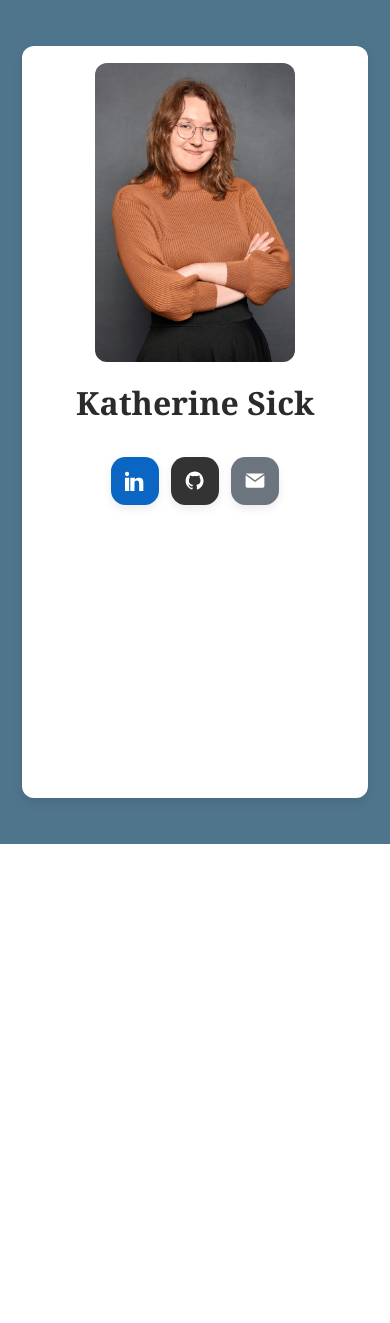
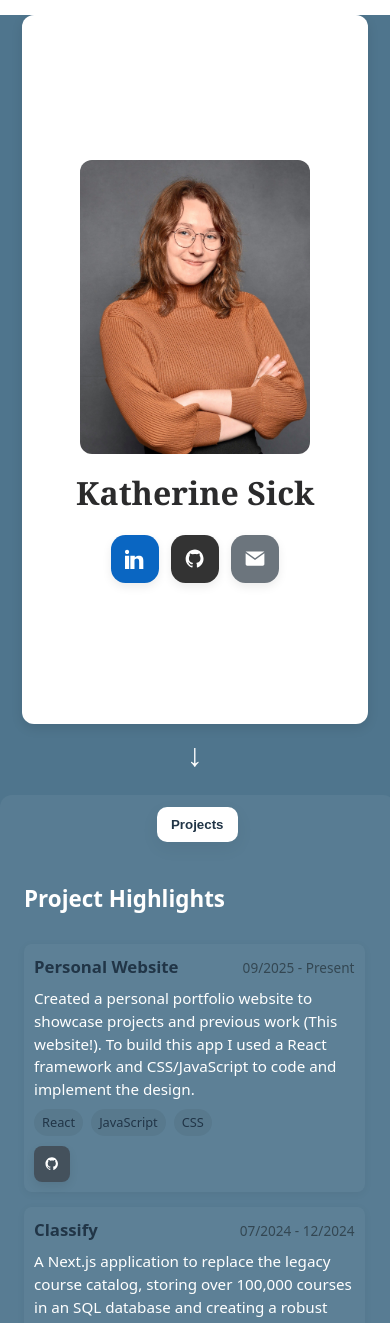
Before and after one commit to KatherineSick/katherinesick-portfolio, a React (Vite) app: page / in a window 390 px wide. Shown: the top 1323 px of the page. Before the commit the page ends 844 px from the top, so only its background shows below. Built offline with nearby package versions, Linux system fonts and the light colour scheme.

Commit message:
added working profile and project section to mobile

```diff
--- a/src/MobileLayout.jsx
+++ b/src/MobileLayout.jsx
@@ -1,14 +1,23 @@
 import ProfileMobile from './components-mobile/Profile';
-// import Tabs from './components-mobile/Tabs';
+import Tabs from './components-mobile/Tabs';
 import './index-mob.css';
 
 export default function MobileLayout() {
+  const scrollToTabs = () => {
+    const tabs = document.getElementById('tabs-section');
+    if (tabs) {
+      tabs.scrollIntoView({ behavior: 'smooth' });
+    }
+  };
   return (
     <div className="layout-mobile">
       <div className="mobile-box">
         <ProfileMobile />
-        {/* <TabsMobile /> */}
       </div>
+      <button className="scroll-arrow" onClick={scrollToTabs} aria-label="Scroll to tabs">
+        ↓
+      </button>
+      <Tabs />
     </div>
   );
 }
--- a/src/components-mobile/Projects.jsx
+++ b/src/components-mobile/Projects.jsx
@@ -0,0 +1,127 @@
+import React from 'react';
+import ling1 from '../assets/LING_413_Project_1.pdf';
+import ling2 from '../assets/LING_413_Project_2.pdf';
+import ling3 from '../assets/LING_413_Project_3.pdf';
+import fling from '../assets/LING_413_Final_Project.pdf';
+
+
+const projectsData = [
+  {
+    title: 'Personal Website',
+    tags: ['React', 'JavaScript', 'CSS'],
+    date: '09/2025 - Present',
+    description: 'Created a personal portfolio website to showcase projects and previous work (This website!). To build this app I used a React framework and CSS/JavaScript to code and implement the design.',
+    repoUrl: 'https://github.com/KatherineSick/katherinesick-portfolio.git'
+  },
+  {
+    title: 'Classify',
+    tags: ['React', 'SQL', 'Python', 'JavaScript'],
+    date: '07/2024 - 12/2024',
+    description: 'A Next.js application to replace the legacy course catalog, storing over 100,000 courses in an SQL database and creating a robust API for seamless data access. I was a part of a 4 developer team that developed this application using SQL, JavaScript, Python, etc.',
+    repoUrl: 'https://github.com/KatherineSick/classify.git'
+  },
+  {
+    title: 'Natural Disaster Risk Calculator',
+    tags: ['React', 'JavaScript', 'APIs'],
+    date: '02/2023',
+    description: 'Built a program that, given a home address or location information, will show you the statistics for the top disasters/risks that could happen at that location, and give an overall risk assessment score. This project was made for the HackIllinois 2023 hackathon, and was made in collaboration with 2 other team members.',
+    repoUrl: 'https://github.com/KatherineSick/HackIllinois2023.git'
+  },
+  {
+    title: 'Twitch Graph Analysis',
+    tags: ['C++'],
+    date: '10/2022 - 12/2022',
+    description: 'Programmed a C++ application to analyze Twitch networks using Dijkstra’s algorithm. This project was made in a team of three other people in the Fall of 2022.',
+    repoUrl: 'https://github.com/lnguy7/cs225FinalProject.git'
+  }
+];
+
+const papersData = [
+  {
+    title: 'Embedding Analysis of Gendered Language using BERT',
+    date: '05/2025',
+    description: 'This study investigates the presence and impact of gendered language in job advertisements using contextual word embeddings derived from BERT. We quantify the gender bias in job descriptions by comparing extracted keywords to prototypical male and female embedding centroids.',
+    pdfUrl: fling
+  },
+  {
+    title: 'Comparing Word Embeddings of Spam and Non-Spam Emails',
+    date: '04/2025',
+    description: 'This paper follows the development of a semi-supervised experiment that uses Word2Vec models on different classes of a spam and non-spam email corpus. This allows us to compare word embeddings across different registers, and analyze the neighborhoods of certain words in each.',
+    pdfUrl: ling3
+  },
+  {
+    title: 'Analyzing Topics of Tweets and their Significance Over Time',
+    date: '03/2025',
+    description: 'This paper follows the development of an unsupervised model that applies Latent Dirichlet Allocation (LDA) to cluster and analyze topics from a sample of the Sentiment140 Twitter corpus.',
+    pdfUrl: ling2
+  },
+  {
+    title: 'Training Models for Part-of-Speech Tagging',
+    date: '03/2025',
+    description: 'This study follows the development of part-of-speech tagging classifiers. For this study we train a bi-directional LSTM model and a Naive Bayes model in order to correctly identify the part of speech of each word in a sentence.',
+    pdfUrl: ling1
+  }
+];
+
+export default function ProjectsMobile() {
+  return (
+    <div className="projects-mobile">
+      <h2 className="mobile-heading">Project Highlights</h2>
+      <ul className="projects-ul">
+        {projectsData.map((project, idx) => (
+          <li className="project-item" key={idx}>
+            <div className="project-meta">
+              <strong className="project-title">{project.title}</strong>
+              <time className="project-date">{project.date}</time>
+            </div>
+            <p className="project-desc">{project.description}</p>
+            <div className="tag-list">
+              {project.tags.map((t, i) => (
+                <span className="tag-badge" key={i}>{t}</span>
+              ))}
+            </div>
+            <div className="entry-actions">
+              {project.repoUrl && (
+                <a
+                  className="btn btn-entry btn-repo"
+                  href={project.repoUrl}
+                  target="_blank"
+                  rel="noopener noreferrer"
+                  aria-label={`${project.title} repository`}
+                >
+                  <svg width="14" height="14" viewBox="0 0 24 24" fill="none">
+                    <path fill="#fff" d="M12 .5C5.73.5.75 5.48.75 11.76c0 4.9 3.17 9.05 7.58 10.52.55.1.75-.24.75-.53v-1.87c-3.08.67-3.73-1.48-3.73-1.48-.5-1.28-1.22-1.62-1.22-1.62-.99-.68.07-.67.07-.67 1.1.08 1.68 1.13 1.68 1.13.98 1.68 2.57 1.2 3.2.92.1-.72.38-1.2.69-1.48-2.46-.28-5.05-1.23-5.05-5.48 0-1.21.43-2.2 1.12-2.98-.11-.28-.49-1.4.11-2.92 0 0 .91-.29 2.98 1.14a10.3 10.3 0 012.72-.37c.92 0 1.85.13 2.72.37 2.07-1.43 2.98-1.14 2.98-1.14.6 1.52.22 2.64.11 2.92.7.78 1.12 1.77 1.12 2.98 0 4.26-2.6 5.2-5.07 5.48.39.34.74 1 .74 2.02v3c0 .29.2.64.76.53C19.08 20.8 22.25 16.65 22.25 11.76 22.25 5.48 17.27.5 12 .5z"/>
+                  </svg>
+                </a>
+              )}
+            </div>
+          </li>
+        ))}
+      </ul>
+
+      <h2 className="mobile-heading">Research Papers</h2>
+      <ul className="projects-ul">
+        {papersData.map((paper, idx) => (
+          <li className="project-item" key={idx}>
+            <div className="project-meta">
+              <strong className="project-title">{paper.title}</strong>
+              <time className="project-date">{paper.date}</time>
+            </div>
+            <p className="project-desc">{paper.description}</p>
+            <div className="entry-actions">
+              <a
+                className="btn btn-entry btn-pdf"
+                href={paper.pdfUrl}
+                target="_blank"
+                rel="noopener noreferrer"
+                aria-label={`${paper.title} PDF`}
+              >
+                PDF
+              </a>
+            </div>
+          </li>
+        ))}
+      </ul>
+    </div>
+  );
+}
--- a/src/components-mobile/Tabs.jsx
+++ b/src/components-mobile/Tabs.jsx
@@ -1,16 +1,17 @@
 import React, { useState } from 'react';
-import Projects from './ProjectsMobile';
-import Education from './EducationMobile';
-import Experience from './ExperienceMobile';
+import ProjectsMobile from './Projects';
+// import Education from './Education';
+// import Experience from './Experience';
 
 export default function Tabs() {
   const [selectedTab, setSelectedTab] = useState('projects');
 
   return (
+    <div id="tabs-section">
       <div className="tabs-card-mobile" style={{
         width: '95%',
         maxWidth: '600px',
-      margin: '16px auto',
+        margin: '0px auto',
         padding: '12px',
         borderRadius: '12px',
         backgroundColor: 'rgba(255,255,255,0.05)'
@@ -22,14 +23,15 @@ export default function Tabs() {
           flexWrap: 'wrap'
         }}>
           <button className="tab" aria-selected={selectedTab === 'projects'} onClick={() => setSelectedTab('projects')}>Projects</button>
-        <button className="tab" aria-selected={selectedTab === 'education'} onClick={() => setSelectedTab('education')}>Education</button>
-        <button className="tab" aria-selected={selectedTab === 'experience'} onClick={() => setSelectedTab('experience')}>Experience</button>
+          {/* <button className="tab" aria-selected={selectedTab === 'education'} onClick={() => setSelectedTab('education')}>Education</button>
+          <button className="tab" aria-selected={selectedTab === 'experience'} onClick={() => setSelectedTab('experience')}>Experience</button> */}
         </div>
 
         <div className="tabpanels-mobile" style={{ textAlign: 'left' }}>
-        {selectedTab === 'projects' && <Projects />}
-        {selectedTab === 'education' && <Education />}
-        {selectedTab === 'experience' && <Experience />}
+          {selectedTab === 'projects' && <ProjectsMobile />}
+          {/* {selectedTab === 'education' && <Education />}
+          {selectedTab === 'experience' && <Experience />} */}
+        </div>
       </div>
     </div>
   );
--- a/src/index-mob.css
+++ b/src/index-mob.css
@@ -1,14 +1,14 @@
-/* Mobile container fills screen */
 .layout-mobile {
   display: flex;
-  justify-content: center;  /* horizontal centering */
-  align-items: center;      /* vertical centering */
-  height: 100vh;            /* full viewport height */
-  width: 100vw;             /* full viewport width */
-  margin: 0;                /* remove default margins */
+  flex-direction: column;
+  justify-content: center;
+  align-items: center;
+  min-height: 100vh;
+  width: 100vw;
+  margin-top: 15px;
   padding: 0;
-  overflow: hidden;        /* remove default padding */
-  box-sizing: border-box;   /* include padding/border in size calculations */
+  overflow-x: hidden;
+  box-sizing: border-box;
   background-color: #4f758d;
 }
 
@@ -16,7 +16,7 @@
 .mobile-box {
   width: 80%;
   max-width: 480px;
-  height: 85vh;
+  height: 80vh;
   padding: 16px;
   border: 1px solid rgba(255, 255, 255, 0.3);
   border-radius: 12px;
@@ -35,19 +35,20 @@
   align-items: center;
   text-align: center;
   flex: 1;
+  max-height: 420px;
 }
 
 .profile-mobile img {
   width: 100%;
-  max-width: 200px;
+  max-width: 230px;
   height: auto;
   border-radius: 12px;
-  margin-bottom: 16px;
+  margin-bottom: 15px;
 }
 
 .profile-mobile h1 {
   font-size: 2rem;
-  margin: 0 0 12px 0;
+  margin: 0 0 0px 0;
 }
 
 .profile-actions {
@@ -56,3 +57,110 @@
   justify-content: center;
   margin-top: auto;
 }
+
+.projects-mobile {
+  display: flex;
+  flex-direction: column;
+  gap: 24px;
+  padding: 16px 12px;
+  width: 100%;
+  overflow-y: auto;
+}
+
+.mobile-heading {
+  font-size: 1.4rem;
+  font-weight: bold;
+  margin-top: 12px;
+  margin-bottom: 4px;
+  color: #ffffff;
+}
+
+.projects-ul {
+  list-style: none;
+  padding: 0;
+  display: flex;
+  flex-direction: column;
+  gap: 16px;
+}
+
+.project-item {
+  margin-right: 30px;
+  background: rgba(255, 255, 255, 0.95);
+  border-radius: 12px;
+  padding: 14px;
+  box-shadow: 0 2px 8px rgba(0,0,0,0.05);
+  display: flex;
+  flex-direction: column;
+  gap: 8px;
+}
+
+.project-meta {
+  display: flex;
+  justify-content: space-between;
+  align-items: center;
+}
+
+.project-title {
+  font-size: 1.1rem;
+  font-weight: bold;
+}
+
+.project-date {
+  font-size: 0.9rem;
+  color: rgba(0, 0, 0, 0.5);
+}
+
+.project-desc {
+  font-size: 0.95rem;
+  margin: 0;
+  color: #ffffff;
+}
+
+.tag-list {
+  display: flex;
+  flex-wrap: wrap;
+  gap: 8px;
+}
+
+.tag-badge {
+  background: rgba(0, 0, 0, 0.06);
+  color: inherit;
+  padding: 4px 8px;
+  border-radius: 999px;
+  font-size: 0.8rem;
+}
+
+.entry-actions {
+  margin-top: 6px;
+  display: flex;
+  gap: 10px;
+}
+
+.btn-entry {
+  background: #37373da4;
+  color: white;
+  font-weight: 500;
+  font-size: 0.85rem;
+  padding: 6px 10px;
+  border-radius: 8px;
+  text-decoration: none;
+}
+.btn-repo { background: #333; }
+.btn-pdf { background: rgba(51, 87, 204, 0.8); }
+
+.scroll-arrow {
+  margin-top: 12px;
+  margin-bottom: 20px;
+  font-size: 2rem;
+  color: #ffffff;
+  background: transparent;
+  border: none;
+  cursor: pointer;
+  animation: bounce 1.5s infinite;
+}
+
+@keyframes bounce {
+  0%, 20%, 50%, 80%, 100% { transform: translateY(0); }
+  40% { transform: translateY(-8px); }
+  60% { transform: translateY(-4px); }
+}
```
Lines whose indentation alone changed are shown as unchanged.
